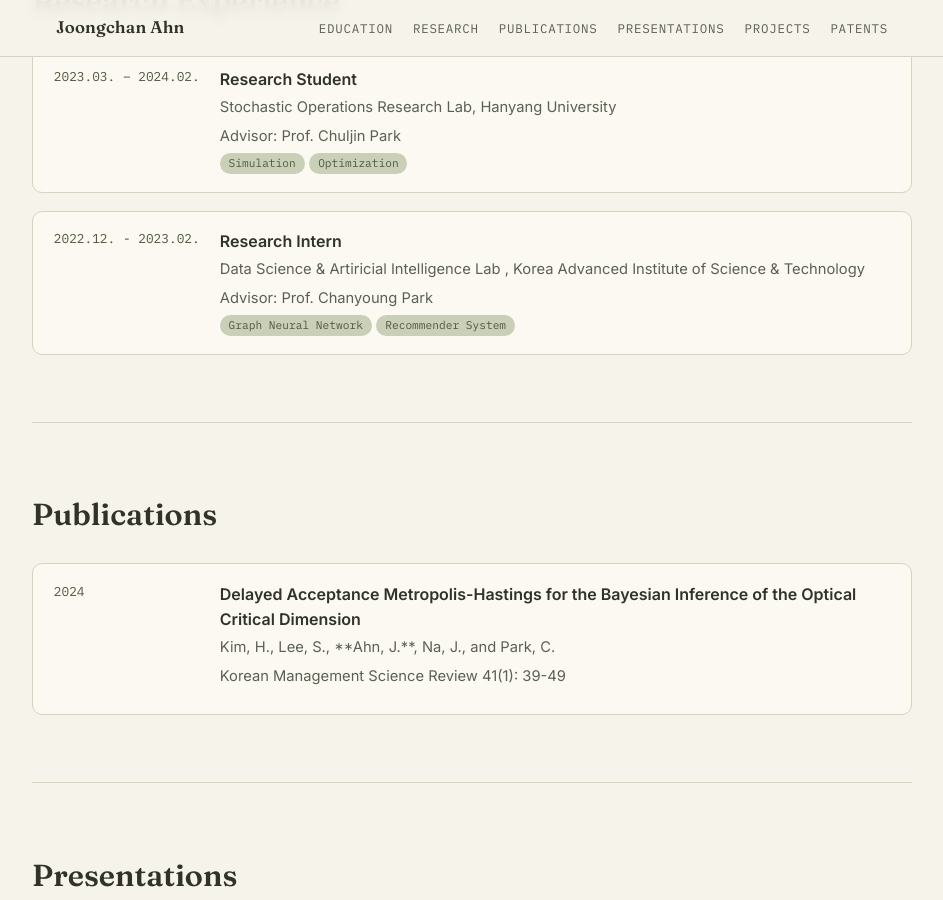
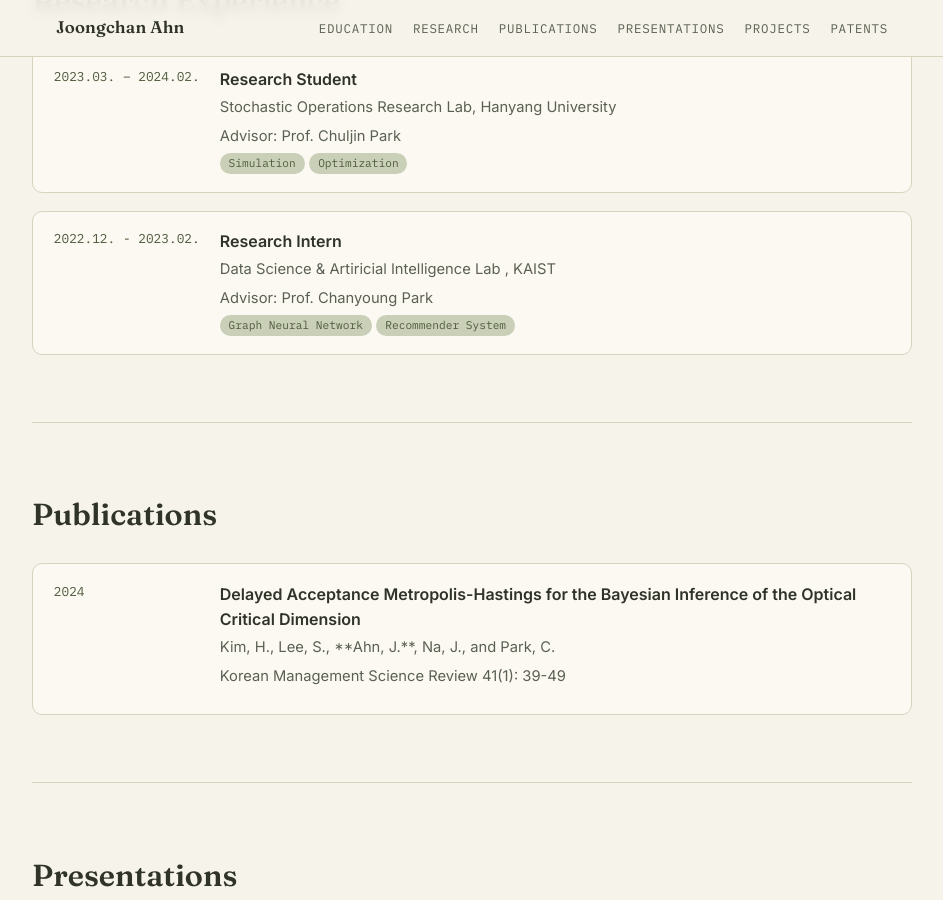
Before and after one commit to jcahn99/jcahn99.github.io, a Jekyll site: the page built from index.md, in a window 1280 px wide and 900 px high, scrolled down 1055 px. Shown: the whole window, without its empty margins (168-1111 px from the left). Built offline with Jekyll 4.4.1, drawn with Linux system fonts in a browser that asks for light colours.

Commit message:
Update institution name to KAIST
Shortened institution name for clarity.

```diff
--- a/_data/research.yml
+++ b/_data/research.yml
@@ -8,7 +8,7 @@
 
 - role: "Research Intern"
   lab: "Data Science & Artiricial Intelligence Lab "
-  institution: "Korea Advanced Institute of Science & Technology"
+  institution: "KAIST"
   period: "2022.12. - 2023.02."
   description: "Advisor: Prof. Chanyoung Park"
   tags: ["Graph Neural Network", "Recommender System"]
```
